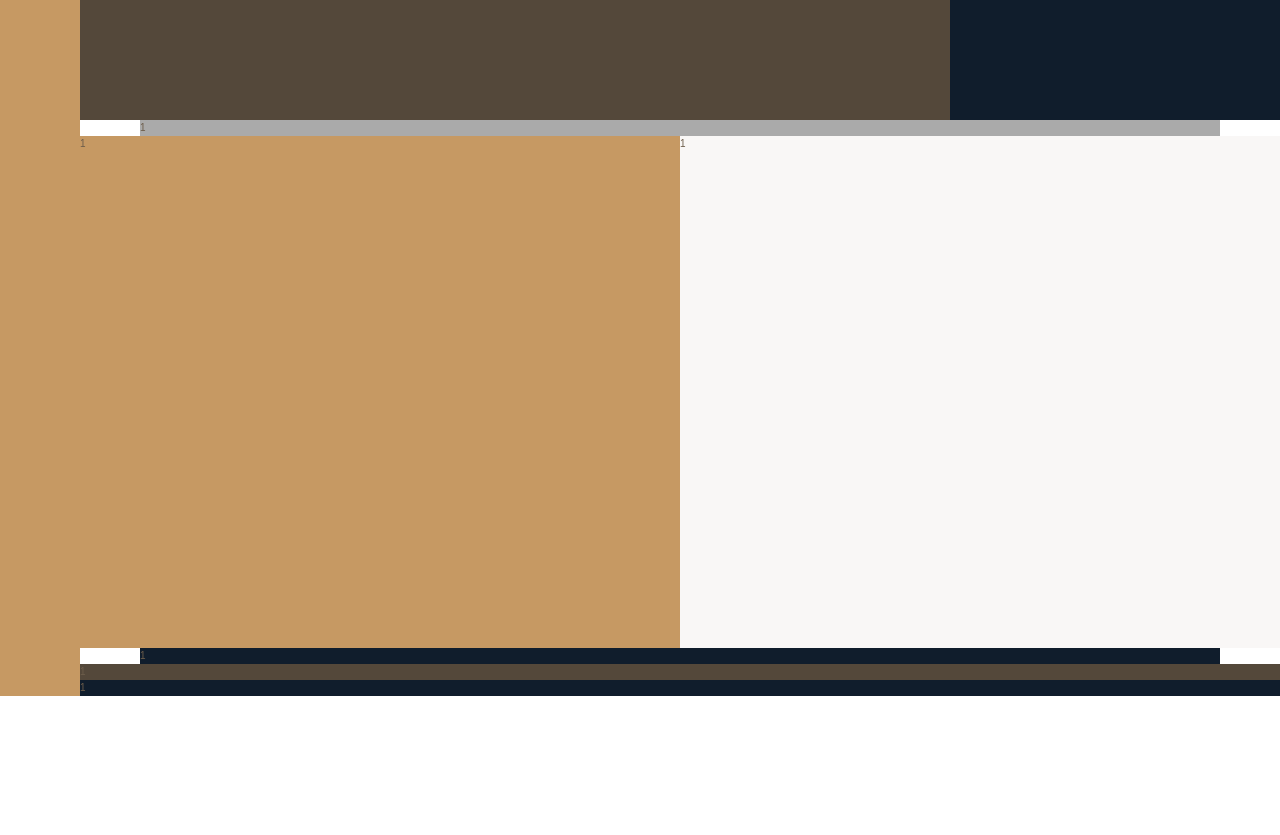
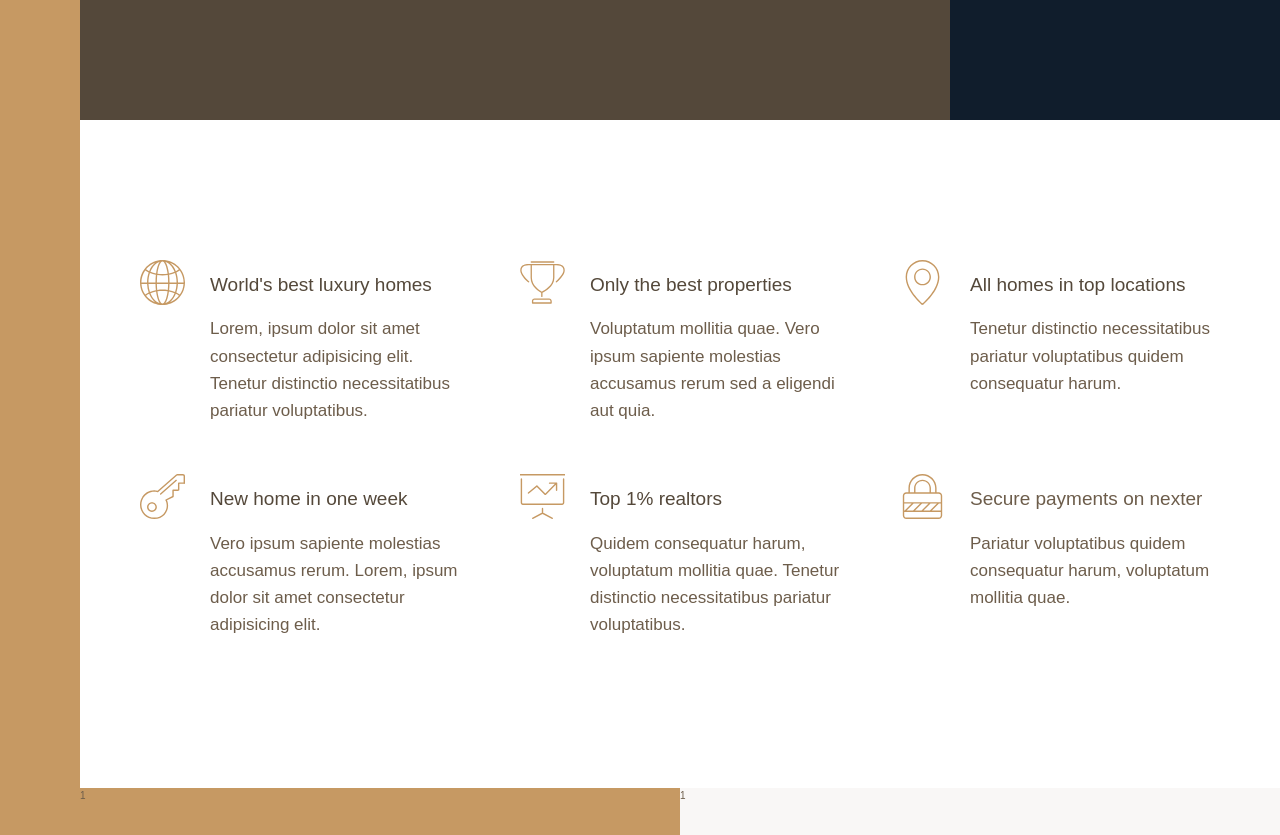
Before and after one commit to Oddisey000/nexter, a website: page index.html in a window 1280 px wide. Shown: the part 520-1355 px from the top of the page. Before the commit the page ends 1216 px from the top, so only its background shows below. Drawn offline with Linux system fonts and the light colour scheme; a web font is replaced by a local one.

Commit message:
Building feature section

```diff
--- /dev/null
+++ b/dev/sass/base/_typography.scss
@@ -0,0 +1,29 @@
+%heading {
+    font-family: $font-display;
+    font-weight: 400;
+}
+
+.heading-1 {
+    @extend %heading;
+}
+
+.heading-2 {
+    @extend %heading;
+}
+
+.heading-3 {
+    @extend %heading;
+}
+
+.heading-4 {
+    @extend %heading;
+    font-size: 1.9rem;
+
+    &--light {
+        color: $color-grey-light-1;
+    }
+
+    &--dark {
+        color: $color-grey-dark-1;
+    }
+}
--- a/dev/sass/components/_features.scss
+++ b/dev/sass/components/_features.scss
@@ -1,4 +1,30 @@
 .features {
-    background-color: $color-grey-light-2;
     grid-column: center-start / center-end;
+    margin: 15rem 0;
+
+    //Create grid inside grid ;-)
+    display: grid;
+    //grid-template-columns: repeat(3, 1fr);
+    grid-template-columns: repeat(auto-fit, minmax(25rem, 1fr));
+    grid-gap: 6rem; //Space between grid elements
+    align-items: start;
 }
+
+.feature {
+    display: grid;
+    grid-template-columns: min-content 1fr;
+    grid-row-gap: 1.5rem;
+    grid-column-gap: 2.5rem;
+
+    &__icon {
+        fill: $color-primary;
+        width: 4.5rem;
+        height: 4.5rem;
+        grid-row: 1 / span 2;
+        transform: translateY(-1rem);
+    }
+
+    &__text {
+        font-size: 1.7rem;
+    }
+}
--- a/dev/sass/main.scss
+++ b/dev/sass/main.scss
@@ -1,4 +1,5 @@
 @import "base/base";
+@import "base/typography";
 
 @import "components/sidebar";
 @import "components/header";
--- a/index.html
+++ b/index.html
@@ -16,7 +16,54 @@
         <div class="sidebar">1</div>
         <header class="header">1</header>
         <div class="realtors">1</div>
-        <section class="features">1</section>
+
+        <!--Features section start-->
+        <section class="features">
+            <div class="feature">
+                <svg class="feature__icon">
+                    <use xlink:href="assets/img/sprite.svg#icon-global"></use>
+                </svg>
+                <h4 class="heading-4 heading-4--dark">World's best luxury homes</h4>
+                <p class="feature__text">Lorem, ipsum dolor sit amet consectetur adipisicing elit. Tenetur distinctio necessitatibus pariatur voluptatibus.</p>
+            </div>
+            <div class="feature">
+                <svg class="feature__icon">
+                    <use xlink:href="assets/img/sprite.svg#icon-trophy"></use>
+                </svg>
+                <h4 class="heading-4 heading-4--dark">Only the best properties</h4>
+                <p class="feature__text">Voluptatum mollitia quae. Vero ipsum sapiente molestias accusamus rerum sed a eligendi aut quia.</p>
+            </div>
+            <div class="feature">
+                <svg class="feature__icon">
+                    <use xlink:href="assets/img/sprite.svg#icon-map-pin"></use>
+                </svg>
+                <h4 class="heading-4 heading-4--dark">All homes in top locations</h4>
+                <p class="feature__text">Tenetur distinctio necessitatibus pariatur voluptatibus quidem consequatur harum.</p>
+            </div>
+            <div class="feature">
+                <svg class="feature__icon">
+                    <use xlink:href="assets/img/sprite.svg#icon-key"></use>
+                </svg>
+                <h4 class="heading-4 heading-4--dark">New home in one week</h4>
+                <p class="feature__text">Vero ipsum sapiente molestias accusamus rerum. Lorem, ipsum dolor sit amet consectetur adipisicing elit.</p>
+            </div>
+            <div class="feature">
+                <svg class="feature__icon">
+                    <use xlink:href="assets/img/sprite.svg#icon-presentation"></use>
+                </svg>
+                <h4 class="heading-4 heading-4--dark">Top 1% realtors</h4>
+                <p class="feature__text">Quidem consequatur harum, voluptatum mollitia quae. Tenetur distinctio necessitatibus pariatur voluptatibus.</p>
+            </div>
+            <div class="feature">
+                <svg class="feature__icon">
+                    <use xlink:href="assets/img/sprite.svg#icon-lock"></use>
+                </svg>
+                <h4 class="heading-4">Secure payments on nexter</h4>
+                <p class="feature__text">Pariatur voluptatibus quidem consequatur harum, voluptatum mollitia quae.</p>
+            </div>
+        </section>
+        <!--Features section end-->
+
         <div class="story-pictures">1</div>
         <div class="story-content">1</div>
         <section class="homes">1</section>
```
Also changed, not shown: assets/img/sprite.svg (added), dev/css/style_dev.css.
